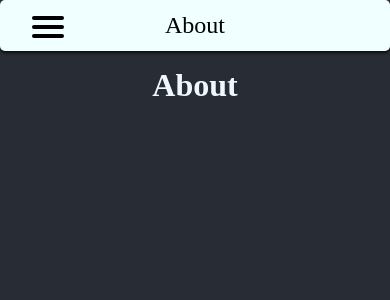
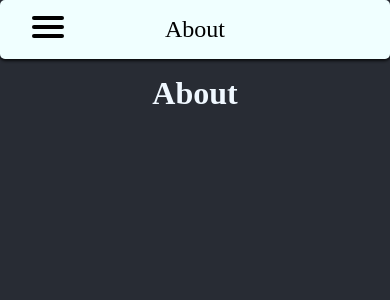
Before and after one commit to rahulob/workout-app, a Next.js app: page /about in a window 390 px wide. Shown: the top 300 px of the page. Built offline with nearby package versions, Linux system fonts and the light colour scheme; a web font is replaced by a local one.

Commit message:
Fixed a bug on navbar mobile

```diff
--- a/Components/styles/navbar.module.scss
+++ b/Components/styles/navbar.module.scss
@@ -49,9 +49,15 @@
       justify-content: center;
 
       li {
+        padding: 0.5rem;
         display: none;
         visibility: hidden;
         flex: 1;
+
+        a {
+          display: inline-block;
+          width: 100%;
+        }
       }
 
       &.show {
```
